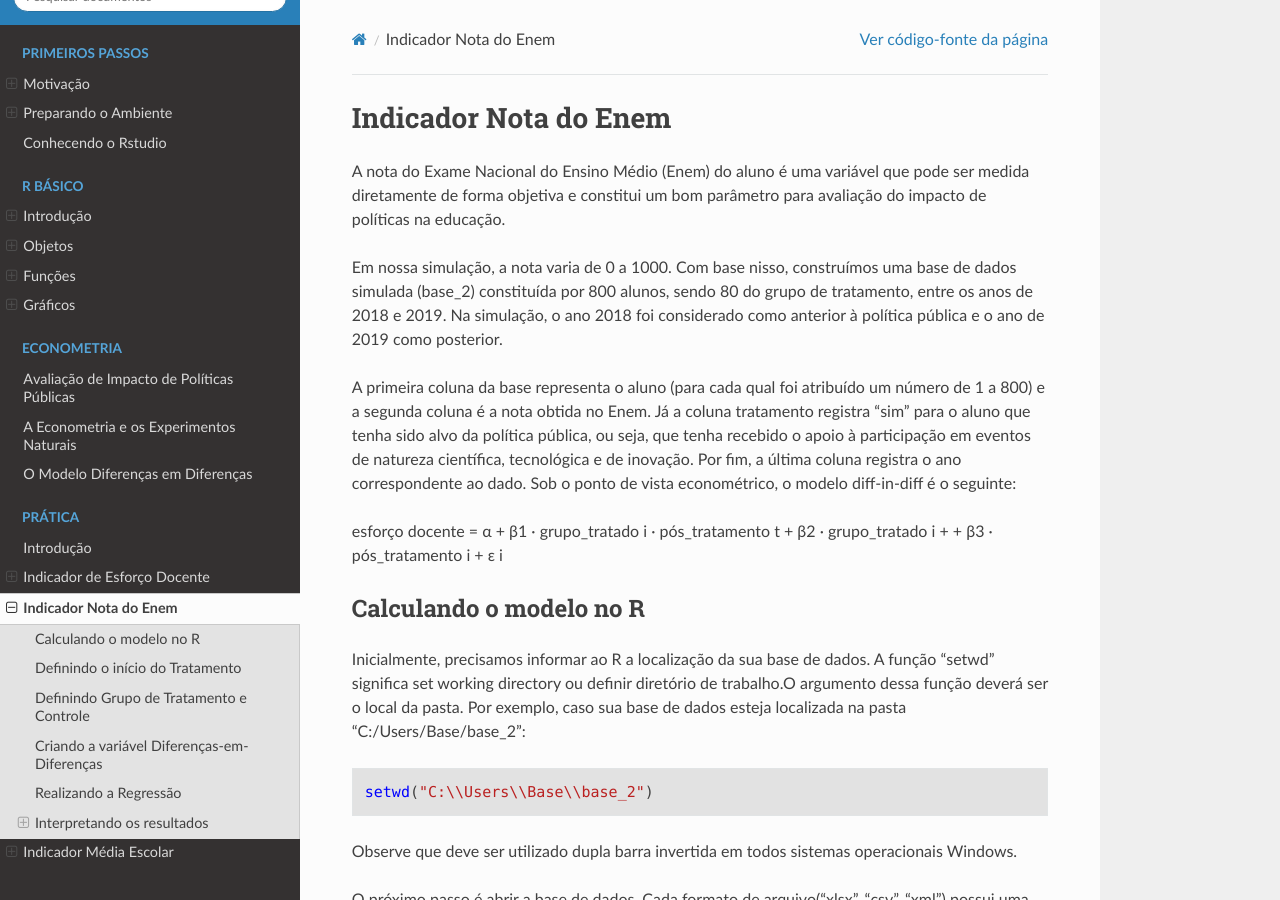
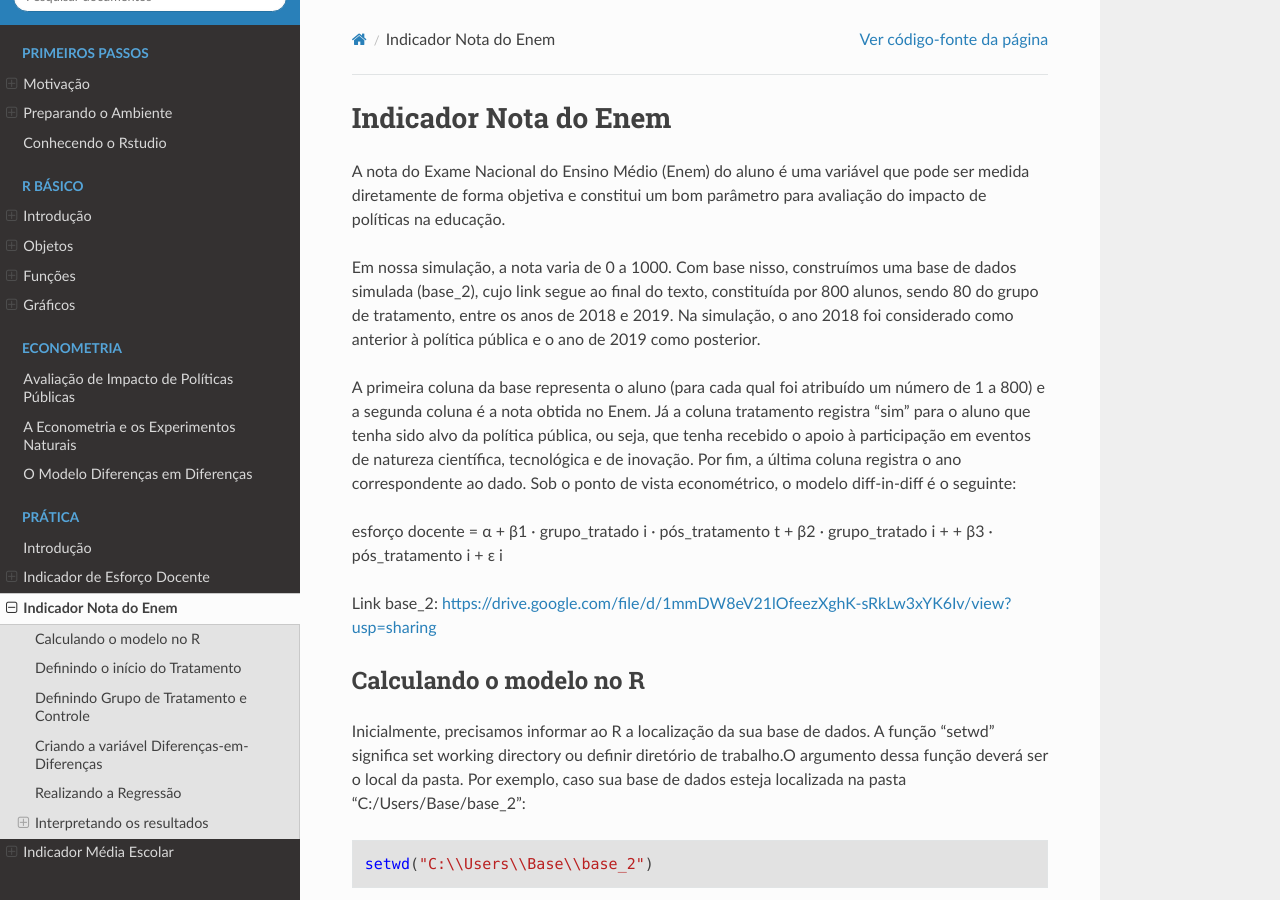
Before and after one commit to VitorGGs/manual-diff, a Sphinx documentation site: the page built from docs/pratica/2_exemplo.rst, in a window 1280 px wide and 900 px high. Built offline with Sphinx 7.4.7 and the Read the Docs theme 2.0.0, drawn with Linux system fonts in a browser that asks for light colours.

Commit message:
Update 2_exemplo.rst

```diff
--- a/docs/pratica/2_exemplo.rst
+++ b/docs/pratica/2_exemplo.rst
@@ -4,13 +4,15 @@ Indicador Nota do Enem
 
 A nota do Exame Nacional do Ensino Médio (Enem) do aluno é uma variável que pode ser medida diretamente de forma objetiva e constitui um bom parâmetro para avaliação do impacto de políticas na educação.
 
-Em nossa simulação, a nota varia de 0 a 1000. Com base nisso, construímos uma base de dados simulada (base_2) constituída por 800 alunos, sendo 80 do grupo de tratamento, entre os anos de 2018 e 2019. Na simulação, o ano 2018 foi considerado como anterior à política pública e o ano de 2019 como posterior.
+Em nossa simulação, a nota varia de 0 a 1000. Com base nisso, construímos uma base de dados simulada (base_2), cujo link segue ao final do texto, constituída por 800 alunos, sendo 80 do grupo de tratamento, entre os anos de 2018 e 2019. Na simulação, o ano 2018 foi considerado como anterior à política pública e o ano de 2019 como posterior.
 
 A primeira coluna da base representa o aluno (para cada qual foi atribuído um número de 1 a 800) e a segunda coluna é a nota obtida no Enem. Já a coluna tratamento registra “sim” para o aluno que tenha sido alvo da política pública, ou seja, que tenha recebido o apoio à participação em eventos de natureza científica, tecnológica e de inovação. Por fim, a última coluna registra o ano correspondente ao dado.
 Sob o ponto de vista econométrico, o modelo diff-in-diff é o seguinte:
 
 esforço docente = α + β1 · grupo_tratado i · pós_tratamento t + β2 · grupo_tratado i +
 + β3 · pós_tratamento i + ε i
+
+Link base_2: https://drive.google.com/file/d/1mmDW8eV21lOfeezXghK-sRkLw3xYK6Iv/view?usp=sharing
 
 ========================
 Calculando o modelo no R
```
